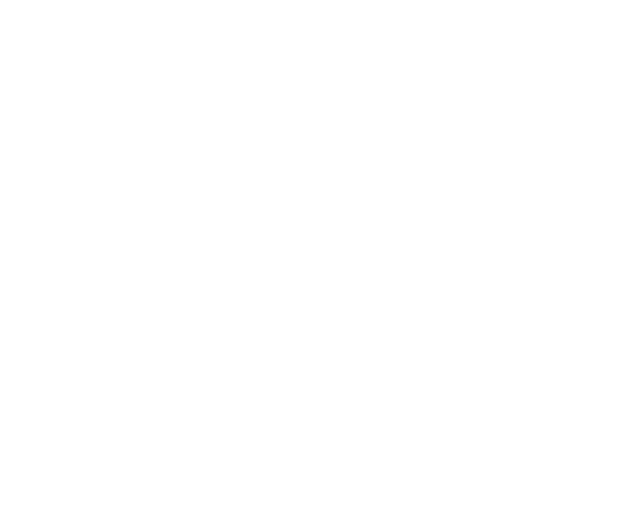
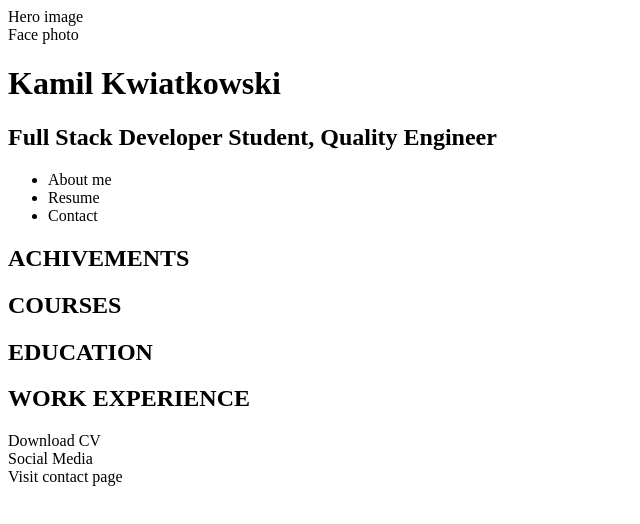
Before and after one commit to kamil-kw/Kamil-Kwiatkowski-CV, a plain HTML site: page resume.html in a window 1280 px wide. Shown: the whole page, without its empty margins (0-640 px from the left). Drawn offline with Linux system fonts and the light colour scheme.

Commit message:
Add page skeleton

```diff
--- a/resume.html
+++ b/resume.html
@@ -0,0 +1,41 @@
+<!DOCTYPE html>
+<html lang="en">
+<head>
+    <meta charset="UTF-8">
+    <meta http-equiv="X-UA-Compatible" content="IE=edge">
+    <meta name="viewport" content="width=device-width, initial-scale=1.0">
+    <title>Kamil Kwiatkowski Curriculum Vitae</title>
+</head>
+<body>
+    <header>
+        <div>Hero image</div>
+        <div>Face photo</div>
+        <div>
+        <h1>Kamil Kwiatkowski</h1>
+        <h2>Full Stack Developer Student, Quality Engineer</h2>
+        </div>
+        <nav>
+            <ul>
+                <li>About me</li>
+                <li>Resume</li>
+                <li>Contact</li>
+            </ul>
+        </nav>
+    </header>
+    <section>
+        <div>
+        <h2>ACHIVEMENTS</h2>
+        <h2>COURSES</h2>
+        <h2>EDUCATION</h2>
+        </div>
+        <div>
+        <h2>WORK EXPERIENCE</h2>
+        </div>
+    </section>
+    <footer>
+        <div>Download CV</div>
+        <div>Social Media</div>
+        <div>Visit contact page</div>
+    </footer>
+</body>
+</html>
```
Also changed, not shown: contact.html (+39 -0 lines), index.html (+28 -1 lines).
